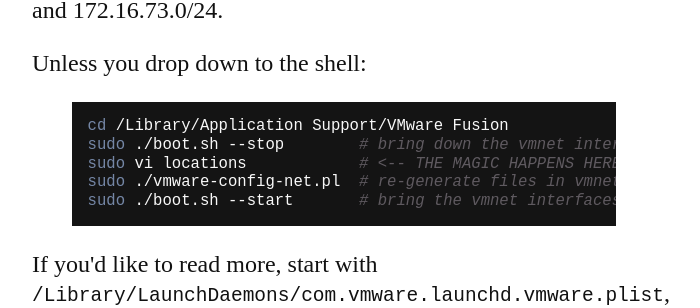
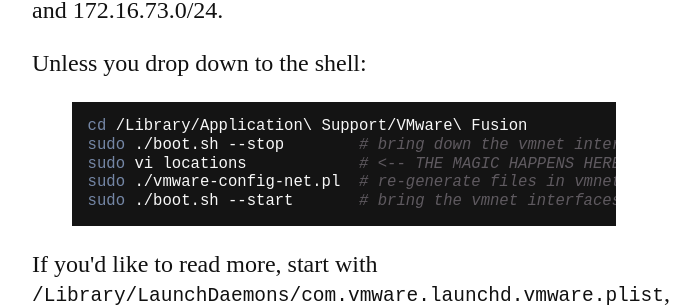
Before and after one commit to matthewtodd/matthewtodd.github.io, a Jekyll site: the page built from app/_posts/2009-08-14-vmware-networking.markdown, in a window 1280 px wide. Shown: the part 267-575 px from the top of the page, without its empty margins (296-996 px from the left). Built offline with Jekyll 4.4.1, drawn with Linux system fonts in a browser that asks for light colours; comment, search, counter and statistics services are not loaded.

Commit message:
Being pedantic.

```diff
--- a/app/_posts/2009-08-14-vmware-networking.markdown
+++ b/app/_posts/2009-08-14-vmware-networking.markdown
@@ -8,7 +8,7 @@ layout: post
 <p>Unless you drop down to the shell:</p>
 
 {% highlight bash %}
-cd /Library/Application Support/VMware Fusion
+cd /Library/Application\ Support/VMware\ Fusion
 sudo ./boot.sh --stop        # bring down the vmnet interfaces
 sudo vi locations            # <-- THE MAGIC HAPPENS HERE
 sudo ./vmware-config-net.pl  # re-generate files in vmnet1/ and vmnet8/
```
